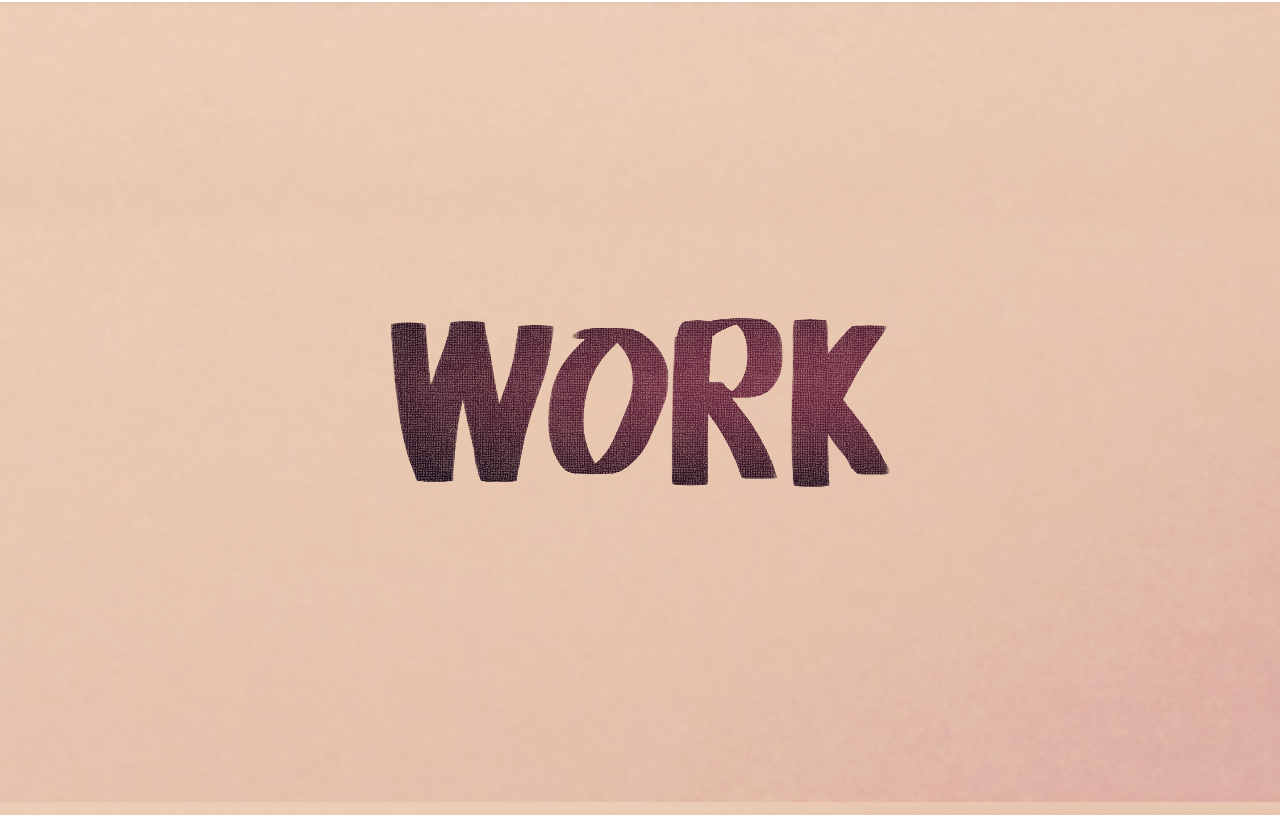
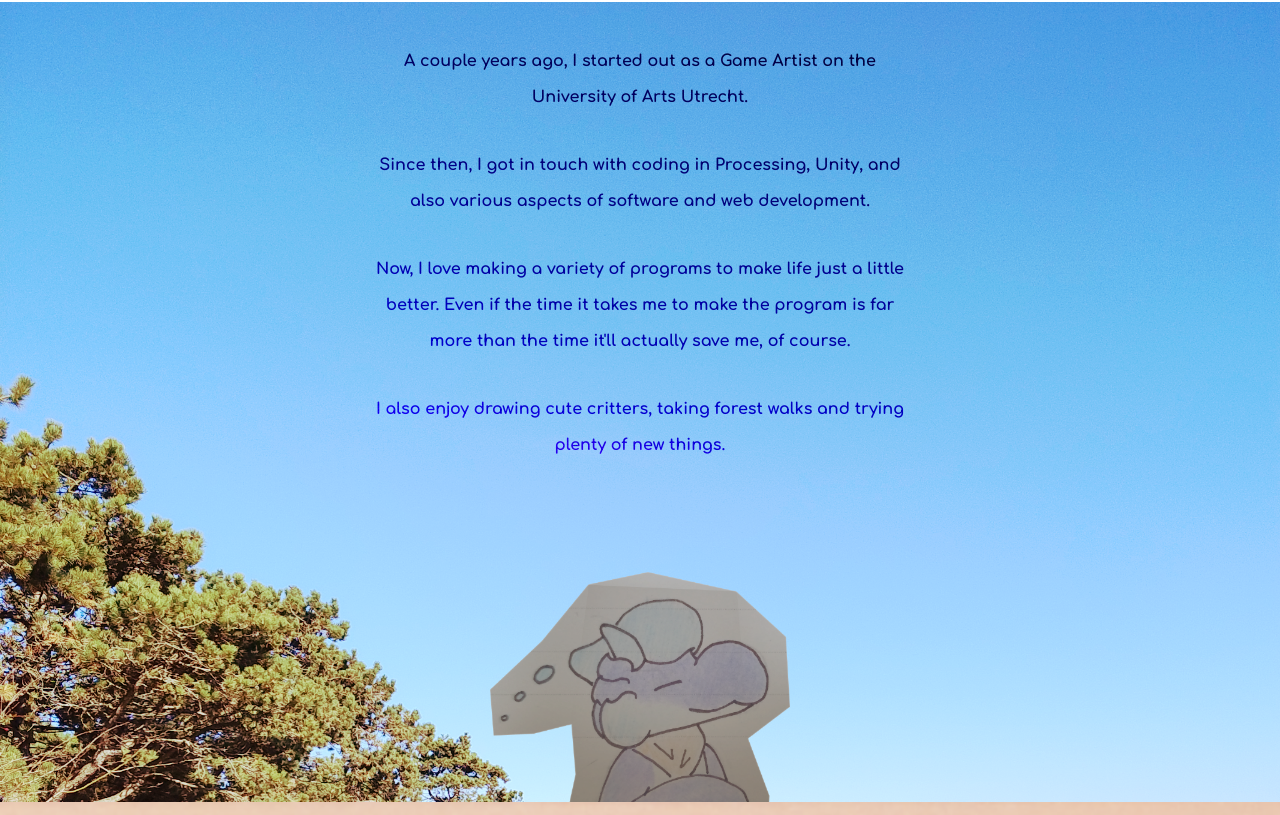
Before and after one commit to AxiDreamdragon/axidragon.github.io, a React (Create React App) app: page / in a window 1280 px wide. Shown: the part 798-1613 px from the top of the page. Built offline with nearby package versions, Linux system fonts and the light colour scheme; grey boxes are pictures that could not be loaded; a web font is replaced by a local one.

Commit message:
Implement IntroScreen

```diff
--- a/src/App.tsx
+++ b/src/App.tsx
@@ -11,6 +11,7 @@ import workText from '@/assets/text/workMarker.png';
 import polaroid from '@/assets/polaroid.webp';
 import onDesktop from './utility/onDesktop';
 import PROJECTS from './data/projects';
+import IntroScreen from './components/screens/IntroScreen';
 
 function App() {
   useEffect(() => {
@@ -57,7 +58,7 @@ function App() {
       {/* On phones, content is already displayed at full size */}
       {onDesktop() && <FullContentDisplayer />}
       <StartScreen />
-      {/* TODO: Add an intro slide. Who am I, briefly? */}
+      <IntroScreen />
       <ImageSlide imageSource={polaroid}>
         <div style={{
           display: 'flex',
--- /dev/null
+++ b/src/components/screens/IntroScreen.module.css
@@ -0,0 +1,31 @@
+.container {
+	position: relative;
+	display: flex;
+	flex-direction: column;
+	justify-content: flex-start;
+	align-items: center;
+	height: 100%;
+	padding: 25px;
+	max-width: 550px;
+	font-size: min(16px, calc(1.2vw + 1.2vh));
+	line-height: 2.25;
+	text-align: center;
+	font-weight: bold;
+	color: #790024;
+	mix-blend-mode: color-burn;
+}
+
+.wrapper {
+	display: flex;
+	flex-direction: column;
+	justify-content: space-between;
+	align-items: center;
+	height: 100vh;
+	width: 100%;
+}
+
+.axiImage {
+	width: 300px;
+	max-width: 75%;
+	opacity: 0.8;
+}
--- /dev/null
+++ b/src/components/screens/IntroScreen.tsx
@@ -0,0 +1,29 @@
+import ImageSlide from "../ImageSlide/ImageSlide";
+
+import background from '@/assets/nature/texelSky.webp';
+import axi from '@/assets/axi.png';
+
+import styles from './IntroScreen.module.css';
+
+function IntroScreen() {
+	return (
+		<ImageSlide imageSource={background}>
+			<div className={styles.wrapper}>
+				<div className={styles.container}>
+					<p>A couple years ago, I started out as a Game Artist
+						on the University of Arts Utrecht.</p>
+					<p>Since then, I got in touch with coding in Processing, Unity,
+						and also various aspects of software and web development.</p>
+					<p>Now, I love making a variety of programs to make life just a little better.
+						Even if the time it takes me to make the program is far more than
+						the time it'll actually save me, of course.</p>
+					<p>I also enjoy drawing cute critters, taking forest walks and
+						trying plenty of new things.</p>
+				</div>
+				<img src={axi} alt="Axi" className={styles.axiImage} />
+			</div>
+		</ImageSlide >
+	);
+}
+
+export default IntroScreen;
```
Also changed, not shown: src/assets/axi.png (added), src/assets/nature/texelSky.webp (added).
